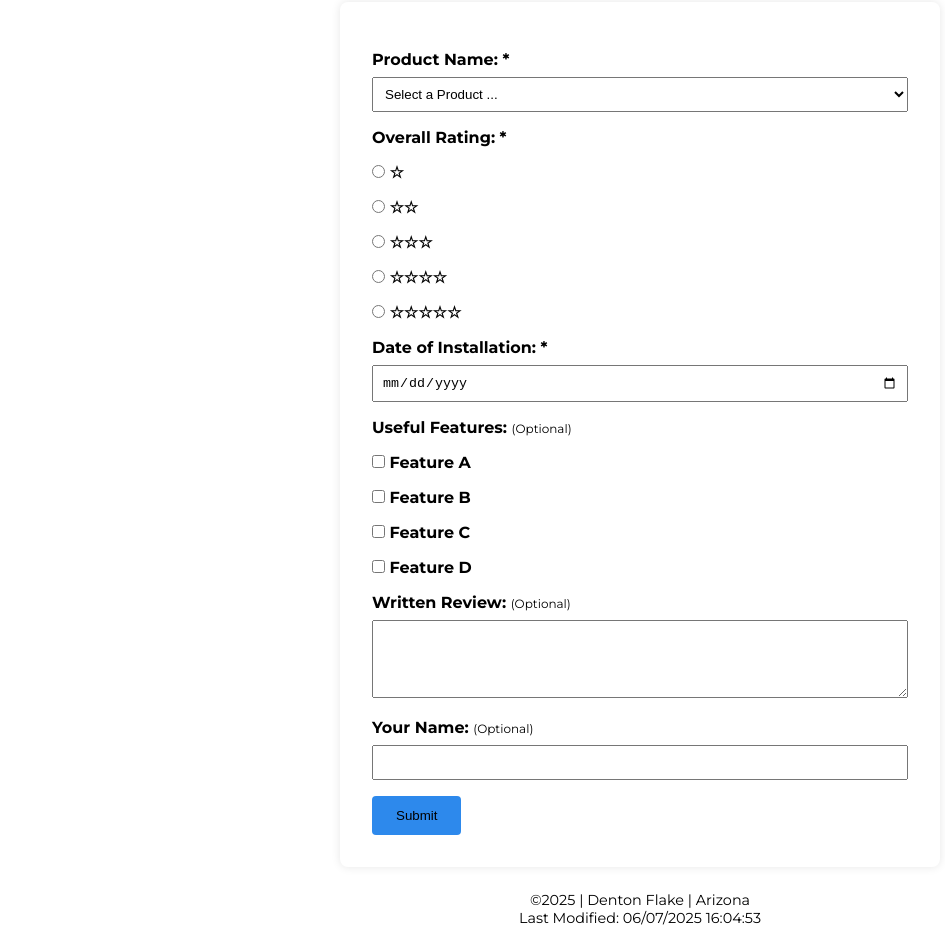
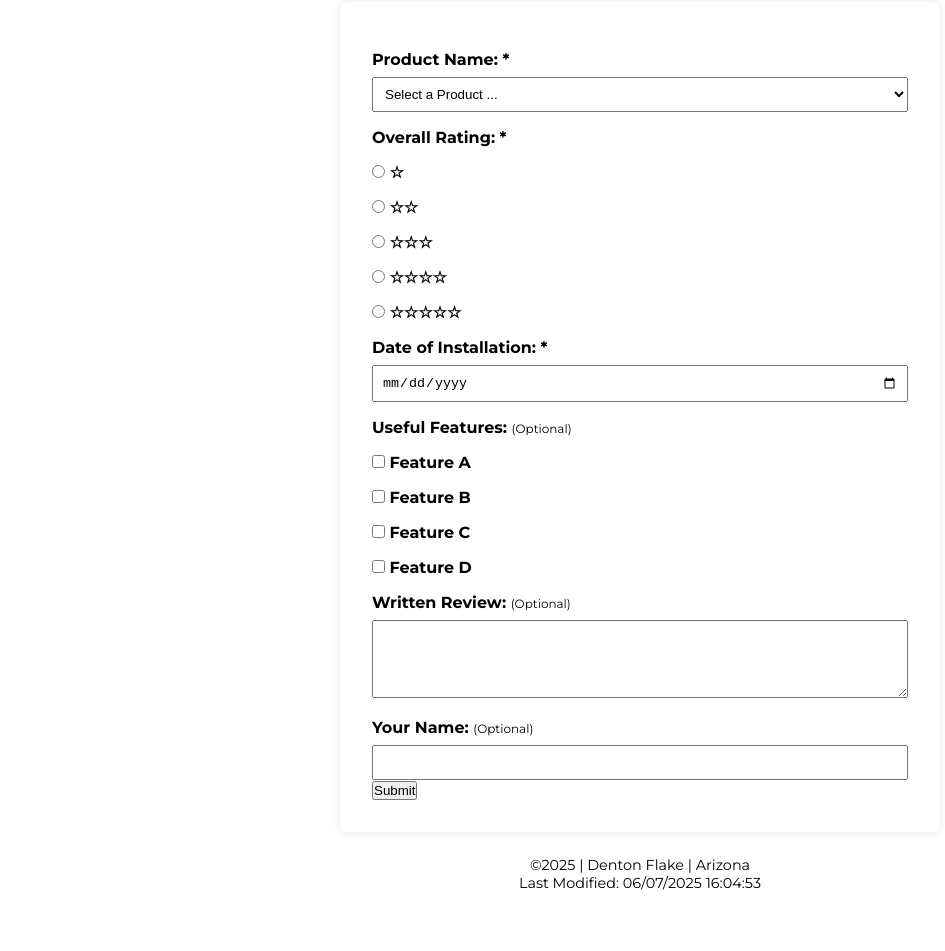
Before and after one commit to dentonflake/wdd131, a plain HTML site: page form.html in a window 1280 px wide. Shown: the part 75-1026 px from the top of the page, without its empty margins (0-945 px from the left). After the commit the page ends 991 px from the top, so only its background shows below. Drawn offline with Linux system fonts and the light colour scheme.

Commit message:
Editied button?

```diff
--- a/form.html
+++ b/form.html
@@ -60,7 +60,7 @@
             <label for="userName">Your Name: <span class="optional">(Optional)</span></label>
             <input type="text" id="userName" name="userName" />
 
-            <input type="submit" value="Submit" />
+            <button type="submit">Submit</button>
         </form>
     </main>
 
```
